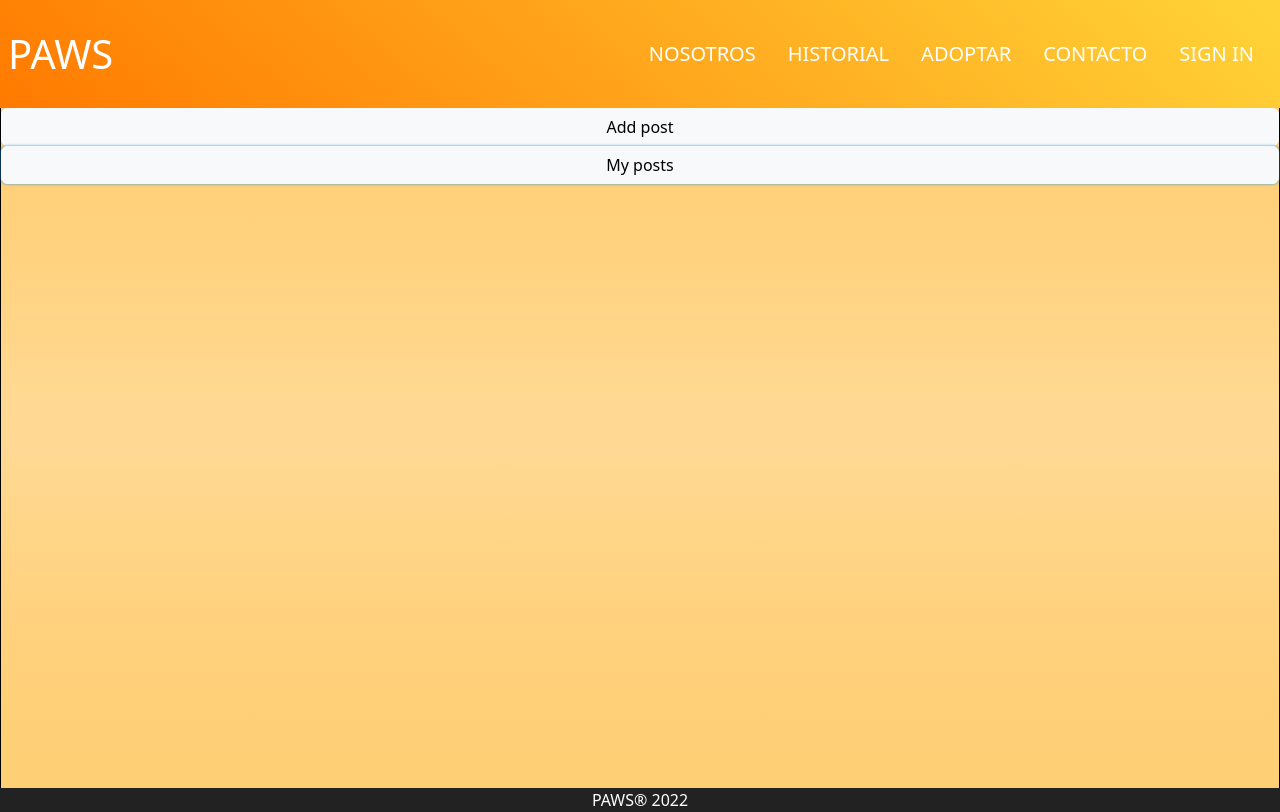
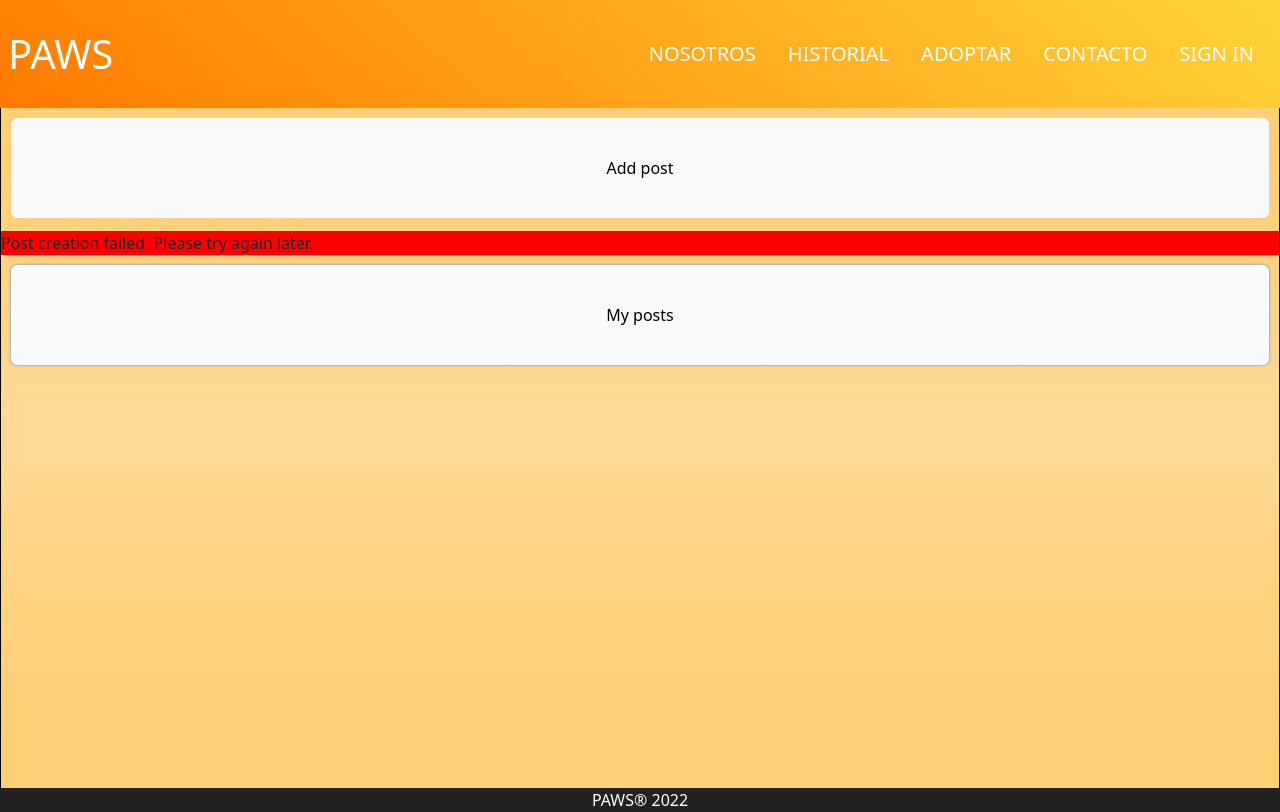
Before and after one commit to MaxiRG/PawsLab1, a React (Create React App) app in the folder paws-front/: page /donacion in a window 1280 px wide. Both pictures are taken after a click on the button "My posts". Built offline with nearby package versions, Linux system fonts and the light colour scheme; no server answers.

Commit message:
create post and get my posts fixes

```diff
--- a/paws-front/src/components/Register.jsx
+++ b/paws-front/src/components/Register.jsx
@@ -1,4 +1,5 @@
 import React, { useState } from "react";
+import logo from '../images/logo.jpg'
 //import { useNavigate } from "react-router-dom";
 import { post } from "../utils/http";
 
@@ -60,10 +61,8 @@ export const Register = (props) => {
       console.log(response);
 
       if (response.success) {
-
         props.onFormSwitch("login")
       } else {
-        // Registration failed, display an error message
         setErrorMessage(response.message);
       }
     } catch (error) {
@@ -74,6 +73,10 @@ export const Register = (props) => {
 
   return (
     <div className="auth-form-container">
+      <img
+        className='logo'
+        src={logo}
+        alt='logo'/>
       <h2>Register</h2>
       <form className="register-form" onSubmit={handleSubmit}>
         <label htmlFor="email">EMAIL</label>
--- a/paws-front/src/pages/Account.js
+++ b/paws-front/src/pages/Account.js
@@ -17,6 +17,7 @@ const Account = (props) => {
     localStorage.removeItem("token"); // Remove the token from localStorage
     props.setIsLoggedIn(false); // Update the state to indicate that the user is logged out
     navigate("/");
+    window.location.reload()
   };
 
   const deleteAccount = () => {
@@ -42,7 +43,7 @@ const Account = (props) => {
         console.log(error);
         // handle error
       });
-      window.location.reload();
+
   };
 
 
--- a/paws-front/src/pages/Busqueda.js
+++ b/paws-front/src/pages/Busqueda.js
@@ -73,7 +73,7 @@ function Busqueda(props) {
             <option value="pastor_aleman">Pastor alemán</option>
             <option value="bulldog_frances">Bulldog francés</option>
           </select>
-          <button type="submit">Buscar</button>
+          <button className='submit' type="submit">Buscar</button>
         </form>
         </div>
       <Footer />
--- a/paws-front/src/pages/Donacion.js
+++ b/paws-front/src/pages/Donacion.js
@@ -4,7 +4,7 @@
   import Navbar from '../components/Navbar';
   import "../styles/Donacion.css";
   import Button from 'react-bootstrap/Button';
-  import { post } from "../utils/http";
+  import { post, get} from "../utils/http";
 
   function Donacion(props) {
     const { isLoggedIn } = props;
@@ -16,46 +16,75 @@
     const [petAge, setPetAge] = useState('');
     const [petRace, setPetRace] = useState('');
     const [petDescription, setPetDescription] = useState('');
+    const [errorMessage, setErrorMessage] = useState("");
 
 
-    const createPost = async (Post, token) => {
-      try {
-        const response = await post('/createPost', Post, {
-          headers: {
-            'authorization': token
-          }
+
+    const handleMyPosts = (e) => {
+      e.preventDefault();
+
+      const token = localStorage.getItem('token');
+
+      const config = {
+        headers: {
+            Authorization: `Bearer ${token}`,
+            'Content-Type': 'application/json', // Set your authorization header here
+        }
+      }
+
+      get('/getMyPosts', config)
+        .then(response => {
+          console.log(response)
+          console.log("success")
+
+        })
+        .catch(error => {
+          console.error(error)
+          setErrorMessage('Post creation failed. Please try again later.');
         });
-        return response;
-      } catch (error) {
-        console.log(error);
       }
-    };
 
-    const handleFormSubmit = (event) => {
-      event.preventDefault();
 
-      const Post = {
-        name: petName,
+
+    const handleFormSubmit = (e) => {
+      e.preventDefault();
+
+      const body = {
+        petName: petName,
         age: petAge,
-        description: petDescription,
-        sex: petSex,
-        race: petRace
+        sex: true,
+        race: petRace,
+        description: petDescription
       };
 
-      // Call the createPost function with the post object and the token
       const token = localStorage.getItem('token');
-      createPost(Post, token)
+      console.log(token)
+
+      const config = {
+        headers: {
+            Authorization: `Bearer ${token}`,
+            'Content-Type': 'application/json', // Set your authorization header here
+        }
+      }
+      console.log(config)
+      console.log(body)
+
+      post('/createPost', body, config)
         .then(response => {
-          console.log(response);
-          // Reset the form fields and hide the form
+          console.log(response)
+          console.log("success")
           setPetName('');
           setPetSex('');
           setPetAge('');
           setPetRace('');
           setPetDescription('');
           setIsFormExpanded(false);
+        })
+        .catch(error => {
+          console.error(error)
+          setErrorMessage('Post creation failed. Please try again later.');
         });
-    };
+      }
 
 
     return (
@@ -63,6 +92,7 @@
         <Navbar isLoggedIn={isLoggedIn} isShelter={isShelter} />
         <div className='body'>
         <Button className='button' variant="light" onClick={() => setIsFormExpanded(true)}>Add post</Button>
+        {errorMessage && <div id="error-message">{errorMessage}</div>}
 
           {isFormExpanded && (
             <form className='form' onSubmit={handleFormSubmit}>
@@ -84,16 +114,16 @@
               </label>
               <label>
                 Race<br/>
-                <input type="text" name="petRace" value={petRace} onChange={(event) => setPetRace(event.target.value)} required />
+                <input type="text" name="petRace" value={petRace} onChange={(event) => setPetRace(event.target.value)}  required/>
               </label>
               <label>
                 Description <br/>
-                <input type='text'  name="petDescription" value={petDescription} onChange={(event) => setPetDescription(event.target.value)} required />
+                <input type='text'  name="petDescription" value={petDescription} onChange={(event) => setPetDescription(event.target.value)}  required/>
               </label>
               <Button className='submitButton' variant="primary" type="submit" >Submit</Button>
             </form>
           )}
-          <Button className='button' variant="light" > My posts </Button>
+          <Button className='button' variant="light" onClick={handleMyPosts}> My posts </Button>
         </div>
         <Footer/>
       </div>
--- a/paws-front/src/styles/Busqueda.css
+++ b/paws-front/src/styles/Busqueda.css
@@ -60,3 +60,8 @@ button[type="submit"]:hover {
   margin-right: 10px;
   font-weight: bold;
 }
+
+.submit{
+  margin: 10px;
+  border-radius: 5%;
+}
--- a/paws-front/src/styles/Donacion.css
+++ b/paws-front/src/styles/Donacion.css
@@ -18,3 +18,8 @@
   justify-content: center;
   align-items: center;
 }
+
+.button{
+  height: 100px;
+  margin: 10px;
+}
--- a/paws-front/src/utils/http.js
+++ b/paws-front/src/utils/http.js
@@ -3,6 +3,7 @@ const request = (url, method, body, config) => {
     let headers = {
         'Content-Type': 'application/json',
         'Access-Control-Allow-Origin': '*',
+
     };
     const configuration = {
         method: method,
```
